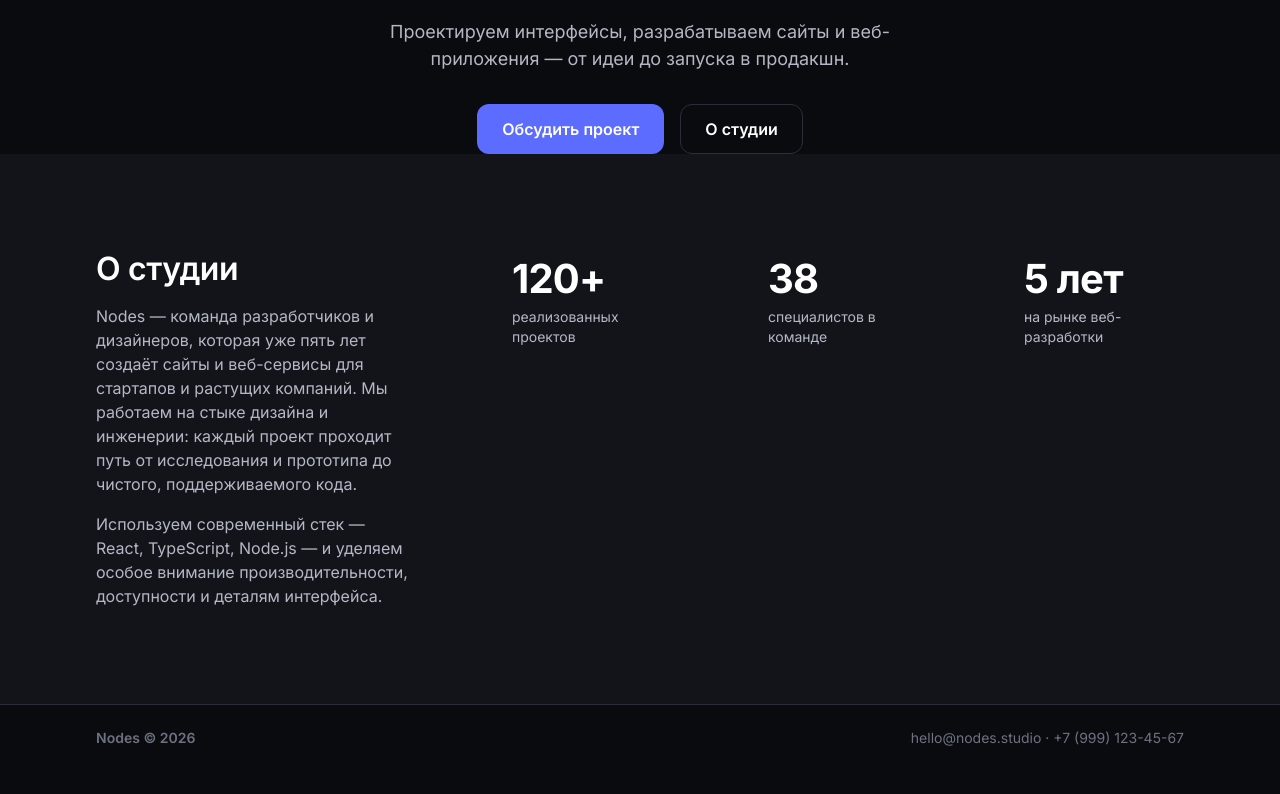
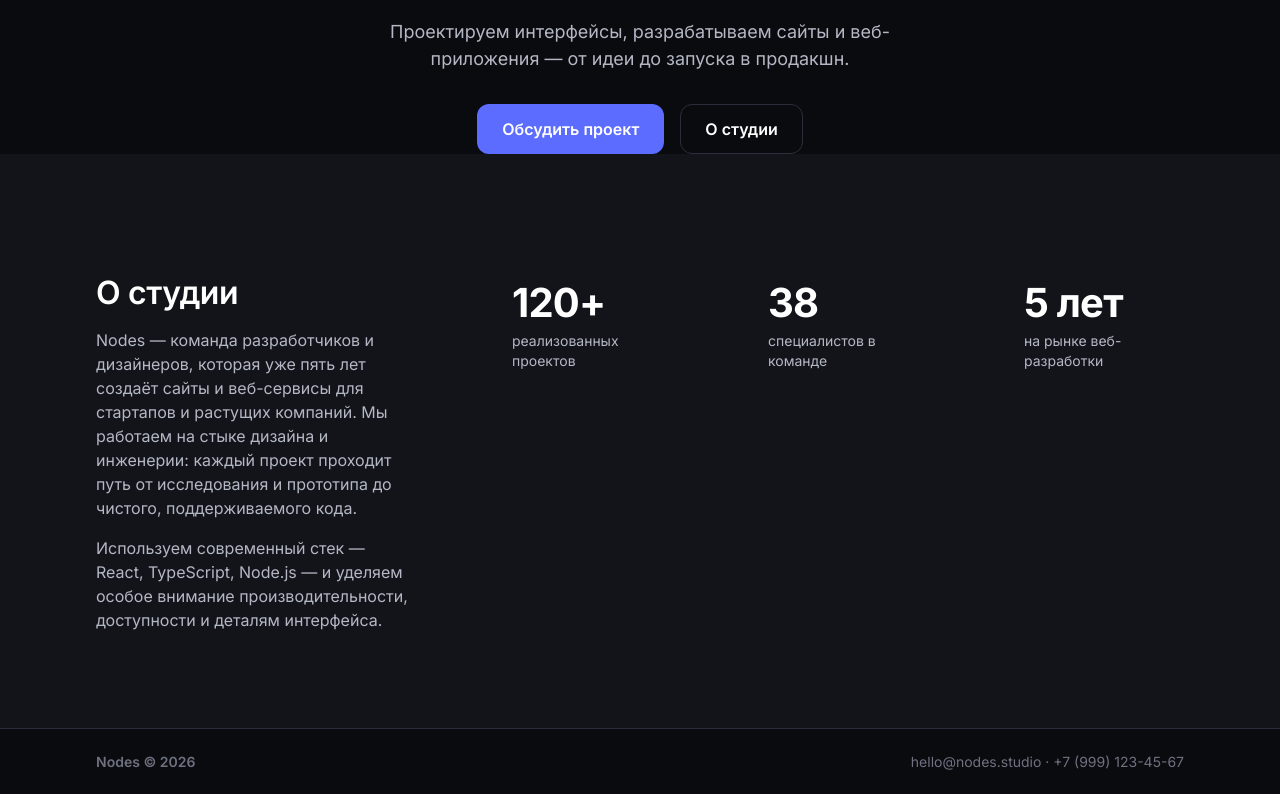
Before and after one commit to ladashum/nodes-studio, a React (Vite) app: page / in a window 1280 px wide. Shown: the part 347-1141 px from the top of the page. Before the commit the page ends 1117 px from the top, so only its background shows below. Built offline with nearby package versions, Linux system fonts and the light colour scheme.

Commit message:
Update AboutSection.module.css

```diff
--- a/src/components/AboutSection/AboutSection.module.css
+++ b/src/components/AboutSection/AboutSection.module.css
@@ -2,7 +2,7 @@
   width: 100%;
   background: var(--color-bg-surface);
   padding: var(--spacing-3xl) 0;
-  margin-top: 0;
+  padding-top: 120px;
 }
 
 .inner {
```
